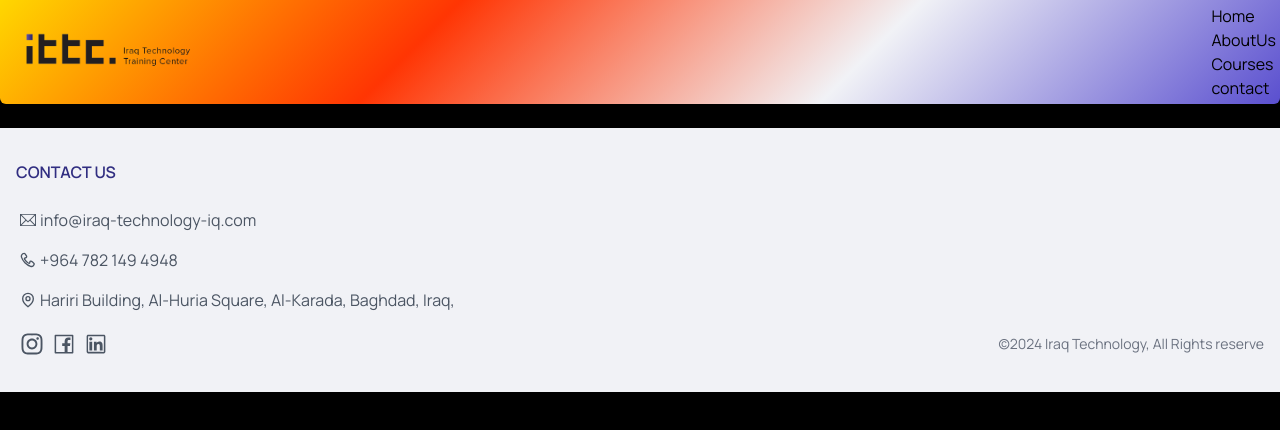
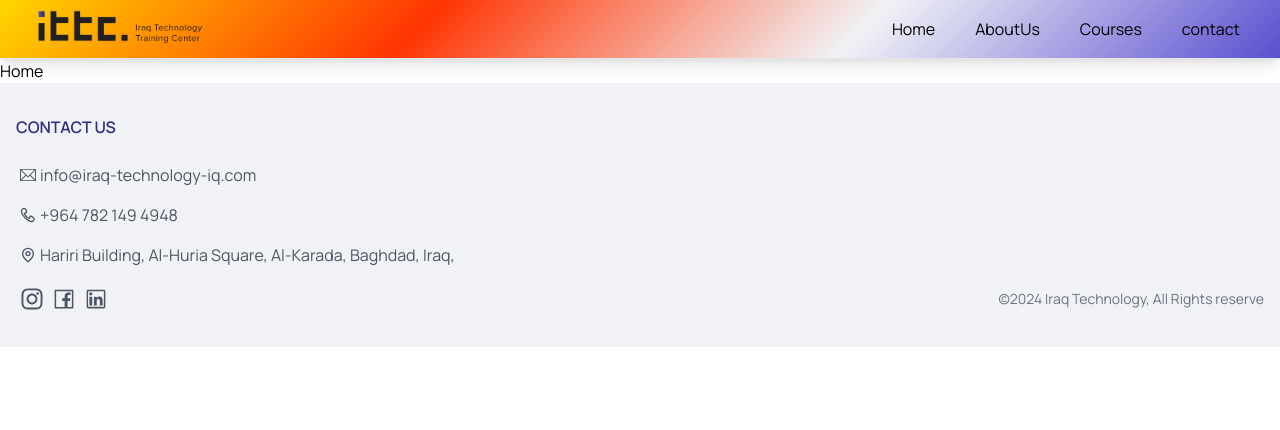
Before and after one commit to morshedbdc/ITTC_Project, a React (Create React App) app: page / in a window 1280 px wide. Shown: the top 430 px of the page. Built offline with nearby package versions, Linux system fonts and the light colour scheme.

Commit message:
add menu berger

```diff
--- a/src/App.jsx
+++ b/src/App.jsx
@@ -8,7 +8,7 @@ import Courses from "./Sections/Courses";
 
 function App() {
   return (
-    <div className="bg-black h-screen font-oswald">
+    <div className="h-screen font-oswald">
       <BrowserRouter>
       <Navbar/>
       <Routes>
--- a/src/component/navbar.jsx
+++ b/src/component/navbar.jsx
@@ -1,38 +1,45 @@
 import { Link } from 'react-router-dom';
 import ittc from '../images/ittc.png'
-
-
+import { TiThMenuOutline } from "react-icons/ti";
+import { AiOutlineClose } from "react-icons/ai";
 
 function navbar() {
+    // const [toggleNav, setToggleNav] = useState(false);
     return (
         <div>
-        <div
-            className="max-w-screen- flex flex-wrap items-center justify-between mx-auto p-1 rounded-b-md  position: fixed;"
-            style={{
+
+        <nav className='flex px-4 border-b md:shadow-lg items-center relative' style={{
             backgroundImage:
                 "linear-gradient(-45deg, #5A4FCF, #f1f2f6, #FF3503, #FFD700)",
             }}
         >
+             <div
+            className="text-lg font-bold md:py-0 py-4"
+            >
             <img src={ittc} alt="" className="w-40 xl:w-52" />
 
+            </div>
 
-        <nav>
-        <ul>
+
+        <ul className='md:px-2 ml-auto md:flex md:space-x-2 absolute md:relative top-full left-0 right-0'>
           <li>
-            <Link to="/">Home</Link>
+            <Link to="/" className='flex md:inline-flex p-4 items-center hover:text-gray-500'>Home</Link>
           </li>
           <li>
-            <Link to="/AboutUs">AboutUs</Link>
+            <Link to="/AboutUs" className='flex md:inline-flex p-4 items-center hover:text-gray-500'>AboutUs</Link>
           </li>
           <li>
-            <Link to="/Courses">Courses</Link>
+            <Link to="/Courses" className='flex md:inline-flex p-4 items-center hover:text-gray-500'>Courses</Link>
           </li>
           <li>
-          <Link to="/contact">contact</Link>
+          <Link to="/contact" className='flex md:inline-flex p-4 items-center hover:text-gray-500'>contact</Link>
           </li>
         </ul>
+        <div className='ml-auto md:hidden cursor-pointer'>
+            <TiThMenuOutline className='size-5'/>
+            <AiOutlineClose className='size-5'/>
+        </div>
       </nav>
-        </div>
         </div>
     );
 }
```
